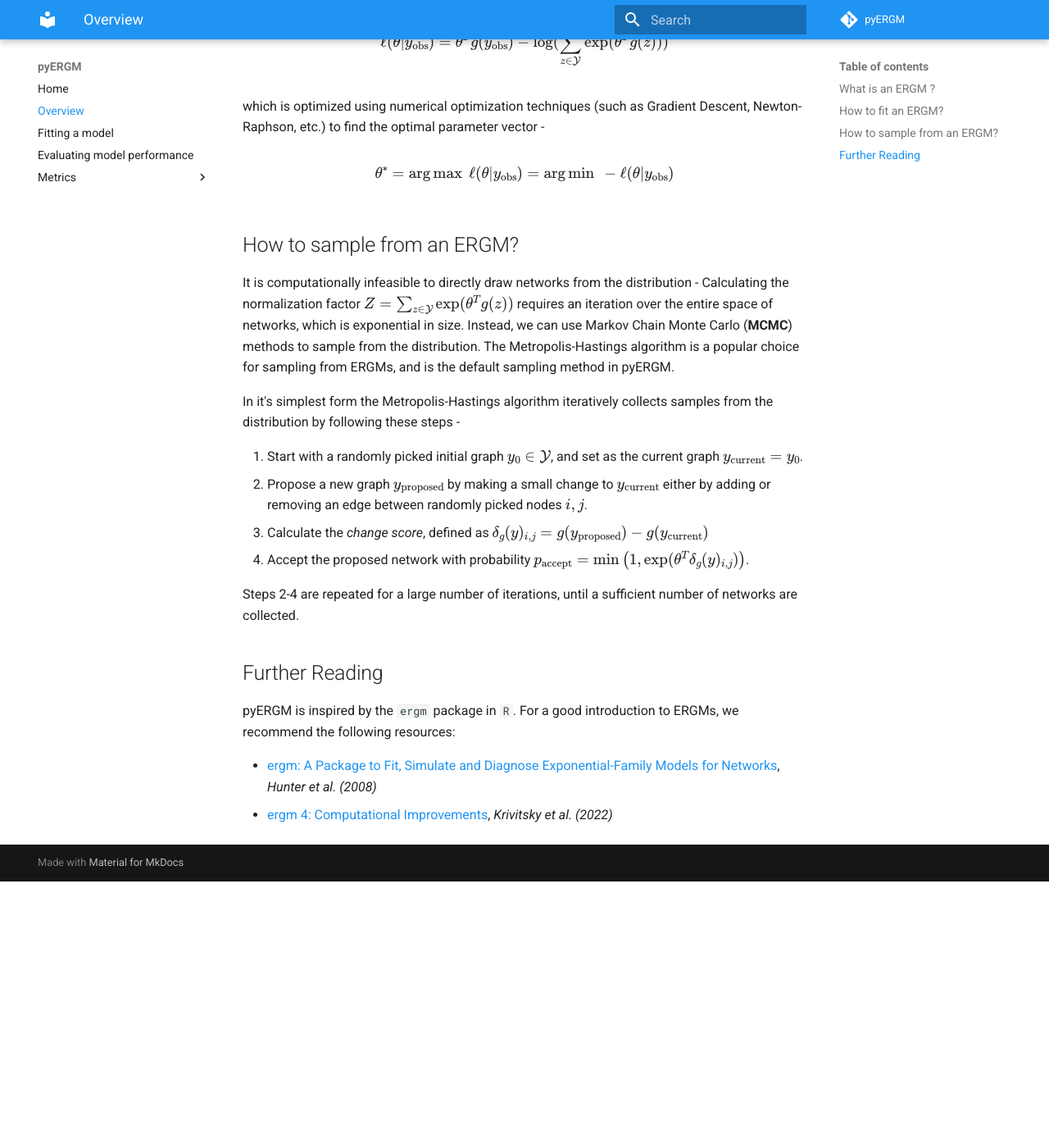
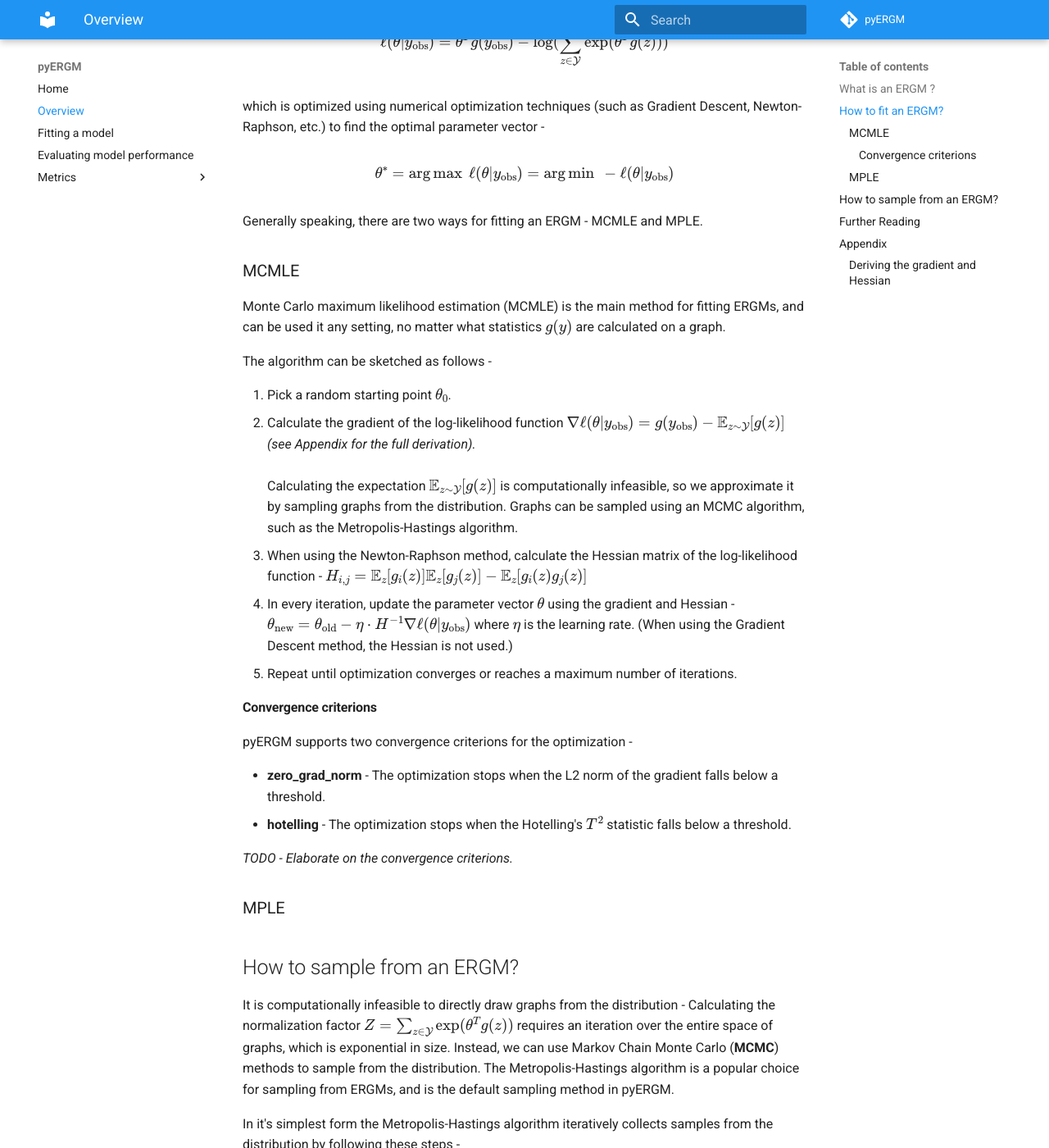
Before and after one commit to tomtalp/pyERGM, an MkDocs documentation site: the page built from docs/overview.md, in a window 1280 px wide and 1400 px high, scrolled down 788 px. Shown: the whole window at 82% size. Built offline with MkDocs 1.6.1 and Material for MkDocs 9.7.7, drawn with Linux system fonts in a browser that asks for light colours; comment, search, counter and statistics services are not loaded; before the commit the page ends 1863 px from its top, so only the background shows below that; some of the changed text lies outside the part shown.

Commit message:
More docs

```diff
--- a/docs/overview.md
+++ b/docs/overview.md
@@ -6,7 +6,7 @@ $$\Pr(\mathbf{Y}=y | \theta) = \frac{\exp(\theta^Tg(y))}{\sum_{z\in\mathcal{Y}}
 
 where $\mathcal{Y}$ is the set of all $n$ node graphs, $g(y)$ is a vector of statistics that describe the graph $y$, and $\theta \in \mathbb{R}^q$ is a vector of model parameters. Each graph is represented by a binary adjacency matrix, where $y_{ij}=1$ if there is an edge between nodes $i$ and $j$ (and $y_{ji}=1$ in the undirected case).
 
-An important property of ERGMs is that they are subject to the **maximum entropy principle** - the optimal model is the one that maximizes the entropy subject to the constraints imposed by the network statistics $g(\cdot)$. This makes ERGMs a powerful tool for modeling complex network structures, since they ...? #TODO
+An important property of ERGMs is that they are subject to the **maximum entropy principle** - the optimal model is the one that maximizes the entropy subject to the constraints imposed by the graph statistics $g(\cdot)$. This makes ERGMs a powerful tool for modeling complex graph structures, since they ...? #TODO
 
 ## How to fit an ERGM?
 Given a graph $y_{\text{obs}}$ and a set of statistics $g(y)$, the model is fit by maximizing the likelihood of the observed graph under the model.
@@ -18,20 +18,118 @@ which is optimized using numerical optimization techniques (such as Gradient Des
 
 $$\theta^* = \arg \max \ \ell(\theta | y_{\text{obs}}) = \arg \min \ - \ell(\theta | y_{\text{obs}})$$
 
+Generally speaking, there are two ways for fitting an ERGM - MCMLE and MPLE.
+
+### MCMLE
+Monte Carlo maximum likelihood estimation (MCMLE) is the main method for fitting ERGMs, and can be used it any setting, no matter what statistics $g(y)$ are calculated on a graph.
+
+The algorithm can be sketched as follows -
+
+1. Pick a random starting point $\theta_0$.
+2. Calculate the gradient of the log-likelihood function $\nabla \ell(\theta | y_{\text{obs}}) = g(y_{\text{obs}})- \mathbb{E}_{z\sim\mathcal{Y}}[g(z)]$ *(see Appendix for the full derivation).*
+<br><br>
+Calculating the expectation $\mathbb{E}_{z\sim\mathcal{Y}}[g(z)]$ is computationally infeasible, so we approximate it by sampling graphs from the distribution. Graphs can be sampled using an MCMC algorithm, such as the Metropolis-Hastings algorithm.
+3. When using the Newton-Raphson method, calculate the Hessian matrix of the log-likelihood function -
+$H_{i, j} = \mathbb{E}_{z}[g_i(z)]\mathbb{E}_{z}[g_j(z)] - \mathbb{E}_{z}[g_i(z)g_j(z)]$
+4. In every iteration, update the parameter vector $\theta$ using the gradient and Hessian - $\theta_{\text{new}} = \theta_{\text{old}} - \eta \cdot H^{-1}\nabla \ell(\theta | y_{\text{obs}})$ where $\eta$ is the learning rate. (When using the Gradient Descent method, the Hessian is not used.)
+5. Repeat until optimization converges or reaches a maximum number of iterations.
+
+#### Convergence criterions
+pyERGM supports two convergence criterions for the optimization -
+
+* **zero_grad_norm** - The optimization stops when the L2 norm of the gradient falls below a threshold.
+* **hotelling** - The optimization stops when the Hotelling's $T^2$ statistic falls below a threshold.
+
+*TODO - Elaborate on the convergence criterions.*
+
+### MPLE
+
 ## How to sample from an ERGM?
-It is computationally infeasible to directly draw networks from the distribution - Calculating the normalization factor $Z=\sum_{z\in\mathcal{Y}} \exp(\theta^Tg(z))$ requires an iteration over the entire space of networks, which is exponential in size. Instead, we can use Markov Chain Monte Carlo (**MCMC**) methods to sample from the distribution. The Metropolis-Hastings algorithm is a popular choice for sampling from ERGMs, and is the default sampling method in pyERGM.
+It is computationally infeasible to directly draw graphs from the distribution - Calculating the normalization factor $Z=\sum_{z\in\mathcal{Y}} \exp(\theta^Tg(z))$ requires an iteration over the entire space of graphs, which is exponential in size. Instead, we can use Markov Chain Monte Carlo (**MCMC**) methods to sample from the distribution. The Metropolis-Hastings algorithm is a popular choice for sampling from ERGMs, and is the default sampling method in pyERGM.
 
 In it's simplest form the Metropolis-Hastings algorithm iteratively collects samples from the distribution by following these steps -
 
 1. Start with a randomly picked initial graph $y_0 \in \mathcal{Y}$, and set as the current graph $y_\text{current}=y_0$.
 2. Propose a new graph $y_\text{proposed}$ by making a small change to $y_\text{current}$  either by adding or removing an edge between randomly picked nodes $i, j$.
 3. Calculate the *change score*, defined as $\delta_g(y)_{i,j} = g(y_{\text{proposed}}) - g(y_{\text{current}})$
-4. Accept the proposed network with probability $p_{\text{accept}}=\min\left(1, \exp(\theta^T \delta_g(y)_{i,j}) \right)$.
+4. Accept the proposed graph with probability $p_{\text{accept}}=\min\left(1, \exp(\theta^T \delta_g(y)_{i,j}) \right)$.
 
-Steps 2-4 are repeated for a large number of iterations, until a sufficient number of networks are collected.
+Steps 2-4 are repeated for a large number of iterations, until a sufficient number of graphs are collected.
 
 ## Further Reading
 pyERGM is inspired by the `ergm` package in `R`. For a good introduction to ERGMs, we recommend the following resources:
 
 * [ergm: A Package to Fit, Simulate and Diagnose Exponential-Family Models for Networks](https://www.ncbi.nlm.nih.gov/pmc/articles/PMC2743438/), *Hunter et al. (2008)*
 * [ergm 4: Computational Improvements](https://arxiv.org/abs/2203.08198), *Krivitsky et al. (2022)*
+* [ERGM introduction for Social Network Analysis](https://eehh-stanford.github.io/SNA-workshop/ergm-intro.html) is a workshop on Social Network Analysis from Stanford University, which provides a good example for using ERGMs in practice, using the `R` package.
+
+## Appendix
+### Deriving the gradient and Hessian
+Given a graph $y_{\text{obs}}$, we can treat the probability function as a likelihood function $\ell(\theta | y_{\text{obs}})$, which defines the log likelihood function $\ell(\theta)$ -
+
+$$\ell(\theta | y_{\text{obs}}) = \theta^Tg(y_{\text{obs}}) - \log(\sum_{z\in\mathcal{Y}} \exp(\theta^Tg(z)))$$
+
+which can be optimized to obtain -
+
+$$ \theta^* = \arg \max \ \ell(\theta | y_{\text{obs}}) = \arg \min \ - \ell(\theta | y_{\text{obs}}) $$
+
+The log-likelihood funcrtion can be differentiated with respect to $\theta$ to obtain the gradient -
+
+$$
+\frac{\partial}{\partial \theta} \ \ell (\theta) = g(y_{\text{obs}}) - \frac{\sum_{z\in\mathcal{Y}} \exp(\theta^Tg(z))g(z)}{\sum_{z\in\mathcal{Y}} \exp(\theta^Tg(z))}
+$$
+
+$$
+= g(y_{\text{obs}}) - \sum_{z\in\mathcal{Y}} \frac{\exp(\theta^Tg(z))}{Z}g(z)
+$$
+
+$$
+= g(y_{\text{obs}})- \sum_{z\in\mathcal{Y}}\Pr_{\theta, \mathcal{Y}}(\mathbf{Y}=z)g(z)
+$$
+
+$$
+= g(y_{\text{obs}})- \mathbb{E}_{z\sim\mathcal{Y}}[g(z)]
+$$
+
+where $Z=\sum_{z\in\mathcal{Y}} \exp(\theta^Tg(z))$ is the normalization factor.
+
+We can now take the second derivative, to find the $i, j$-th entry of the **Hessian matrix** -
+
+$$
+\frac{\partial^2\ell(\theta)}{\partial \theta_i \theta_j} = \frac{\partial}{\partial \theta_j} \big(g_i(y_{\text{obs}}) - \mathbb{E}_{z\sim\mathcal{Y}}[g_i(z)]  \big)
+ = -\sum_{z\in \mathcal{Y}} \frac{\partial}{\partial \theta_j} \big( \frac{\exp(\theta^T g(z)) \cdot g_i(z)}{Z} \big)
+$$
+
+The derivative of the summed term can be calculated as follows -
+
+$$
+\frac{\partial}{\partial \theta_j} \frac{\exp(\theta^T g(z)) }{Z}\cdot g_i(z) = \frac{\exp(\theta^T g(z))g_j(z)Z - \exp(\theta^T g(z)) \cdot \frac{\partial}{\partial \theta_j}Z }{Z^2} \cdot g_i(z)
+$$
+
+$$
+= \frac{\exp(\theta^T g(z))}{Z^2} \cdot g_i(z) \cdot \big( g_j(z)Z - \sum_{z\in \mathcal{Y}} \exp(\theta^T g(z)) g_j(z)  \big)
+$$
+
+$$
+= \frac{\exp(\theta^T g(z))}{Z} \cdot g_i(z)\cdot (g_j(z) - \sum_{z\in \mathcal{Y}}\Pr[Y=z]\cdot g_j(z))
+$$
+
+$$
+= \frac{\exp(\theta^T g(z))}{Z} \cdot g_i(z)\cdot (g_j(z) - \mathbb{E}_{z\sim\mathcal{Y}}[g_j(z)])
+$$
+
+which can now be plugged back -
+
+$$
+\frac{\partial^2\ell(\theta)}{\partial \theta_i \theta_j} = -\sum_{z\in\mathcal{Y}} \frac{\exp(\theta^T g(z))}{Z} \cdot g_i(z)\cdot (g_j(z) - \mathbb{E}_{z\sim\mathcal{Y}}[g_j(z)])
+$$
+
+$$
+= -\sum_{z\in\mathcal{Y}}\Pr[Y=z]g_i(z)g_j(z) + \sum_{z\in\mathcal{Y}}\Pr[Y=z]g_i(z)\mathbb{E}_{z\sim\mathcal{Y}}[g_j(z)]
+$$
+
+$$
+= \mathbb{E}_{z}[g_i(z)]\mathbb{E}_{z}[g_j(z)] - \mathbb{E}_{z}[g_i(z)g_j(z)]
+$$
+
+This derivative defines the $i, j$-th entry of the Hessian matrix.
--- a/ergm.py
+++ b/ergm.py
@@ -300,6 +300,7 @@ class ERGM():
 
         theta_init_method : str
             Optional. The method to initialize the theta values. Can be either "uniform" or "mple".
+            The MPLE method can be used even for dyadic dependent models, since it serves as a good starting point for the MCMLE.
             *Defaults to "mple"*.
 
         no_mple : bool
--- a/mkdocs.yml
+++ b/mkdocs.yml
@@ -12,8 +12,9 @@ nav:
   - Fitting a model: fitting.md
   - Evaluating model performance: evaluating.md
   - Metrics:
-    - List of metrics: metrics.md
+    - Introduction to graph metrics: metrics.md
     - Creating custom metrics: custom_metrics.md
+    - List of metrics: metrics_reference.md
 
 markdown_extensions:
   - pymdownx.superfences
```
Also changed, not shown: docs/fitting.md (+14 -11 lines), docs/metrics.md (+76 -0 lines).
